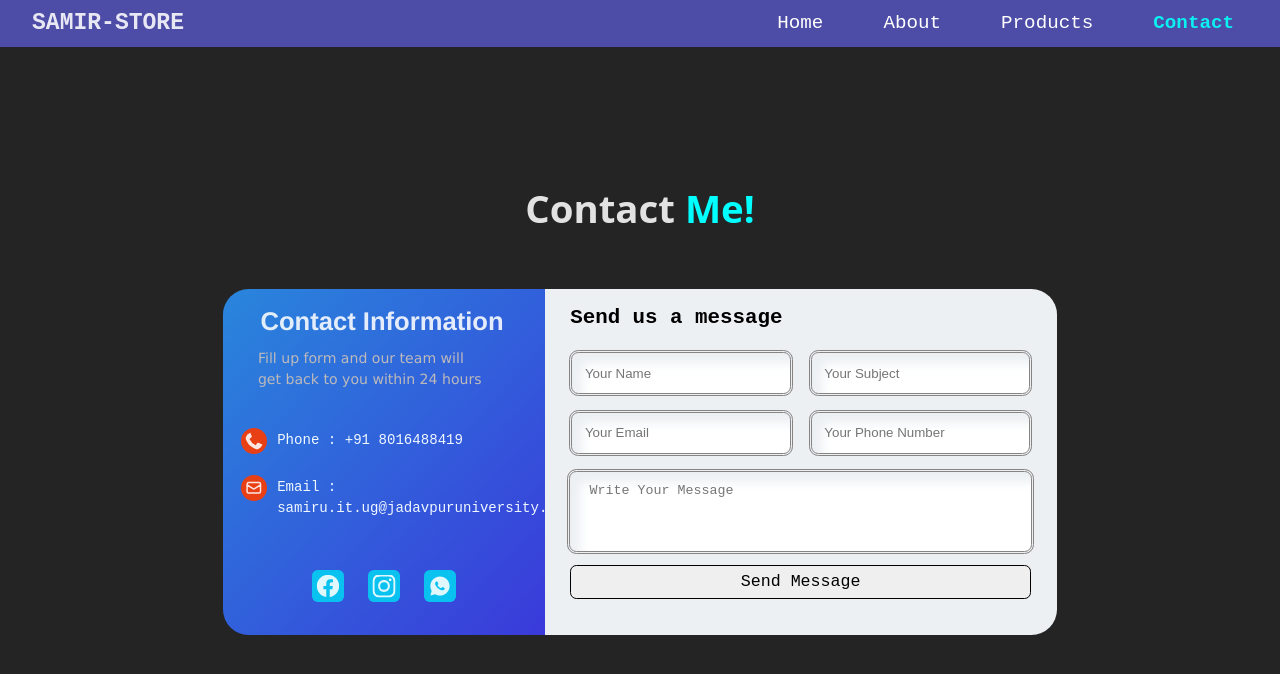
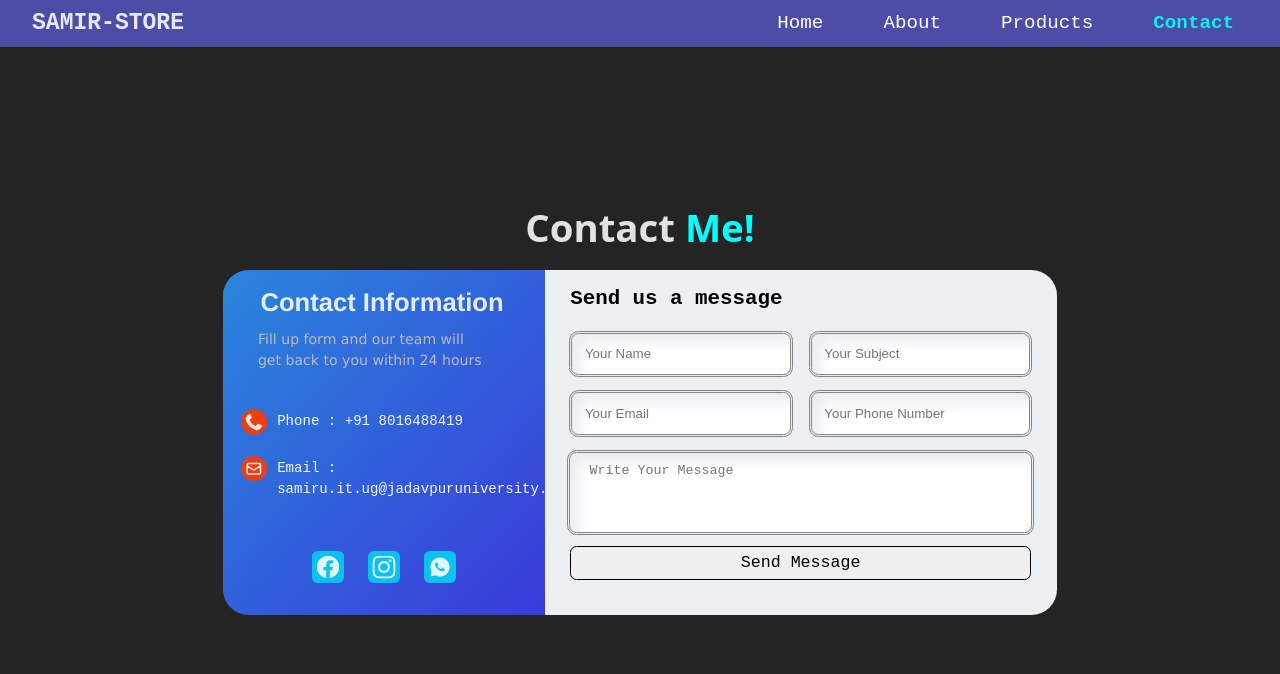
Before and after one commit to samir-uraon/Samir-Store, a React (Vite) app: page /Contact in a window 1280 px wide. Shown: the top 674 px of the page. Built offline with nearby package versions, Linux system fonts and the light colour scheme.

Commit message:
first commit

```diff
--- a/src/pages/Contact.css
+++ b/src/pages/Contact.css
@@ -13,7 +13,7 @@ flex-direction: column;
 	font-size: 2rem;
 }
 .detailsdiv{
-	margin-top: 4rem;
+	margin-top: 1rem;
 	width: 100%;
 display: flex;
 justify-content:center;
```
